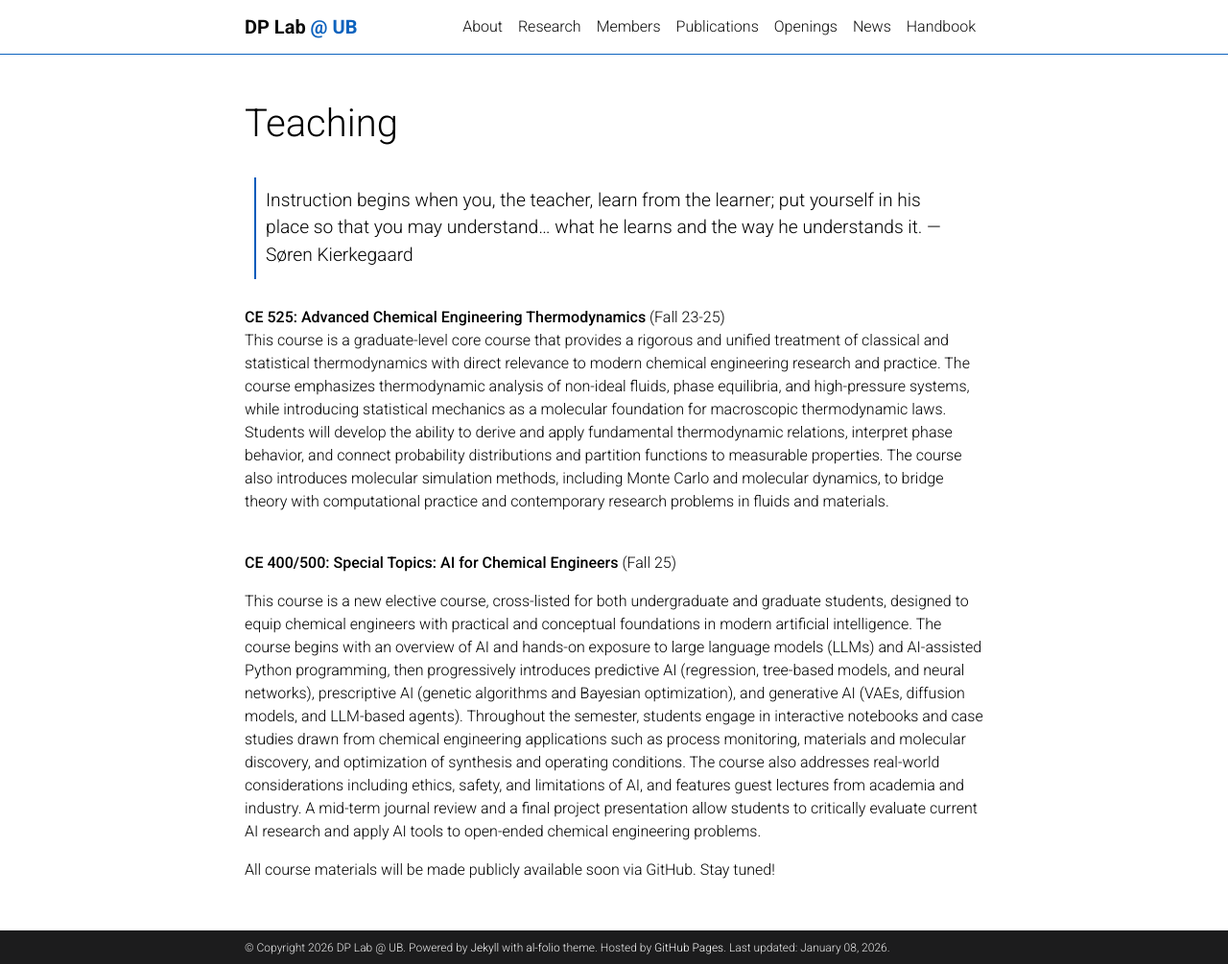
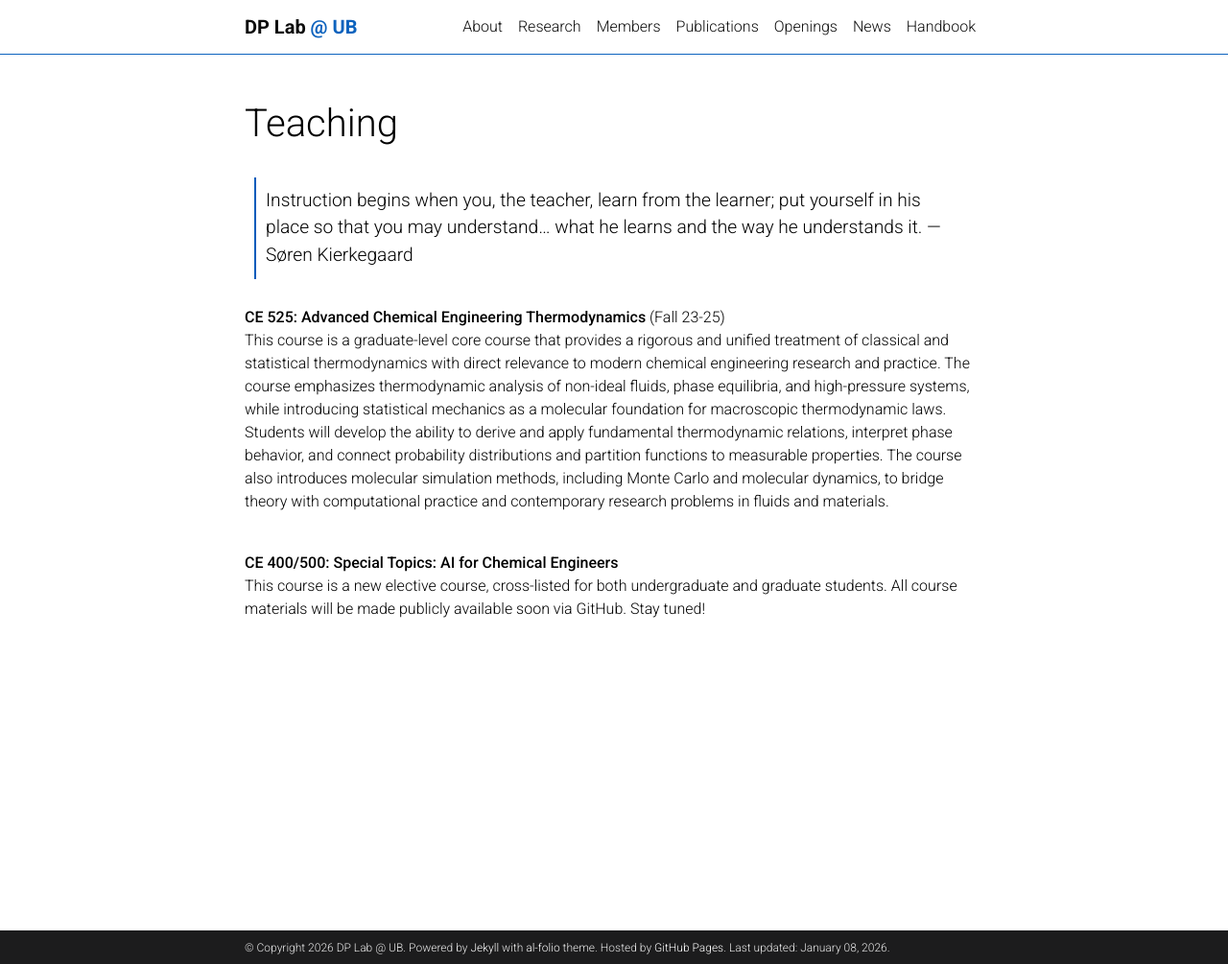
Before and after one commit to ShiResearchGroup/shiresearchgroup.github.io, a Jekyll site: the page built from _pages/teaching.md, in a window 1280 px wide and 1005 px high. Shown: the whole window at 96% size. Built offline with Jekyll 4.4.1, drawn with Linux system fonts in a browser that asks for light colours; comment, search, counter and statistics services are not loaded; a style sheet for code colours, icons or effects is not loaded.

Commit message:
Update teaching.md

```diff
--- a/_pages/teaching.md
+++ b/_pages/teaching.md
@@ -17,11 +17,5 @@ nav_order: 5
 **CE 525: Advanced Chemical Engineering Thermodynamics** (Fall 23-25)<br>
 This course is a graduate-level core course that provides a rigorous and unified treatment of classical and statistical thermodynamics with direct relevance to modern chemical engineering research and practice. The course emphasizes thermodynamic analysis of non-ideal fluids, phase equilibria, and high-pressure systems, while introducing statistical mechanics as a molecular foundation for macroscopic thermodynamic laws. Students will develop the ability to derive and apply fundamental thermodynamic relations, interpret phase behavior, and connect probability distributions and partition functions to measurable properties. The course also introduces molecular simulation methods, including Monte Carlo and molecular dynamics, to bridge theory with computational practice and contemporary research problems in fluids and materials. <br><br>
 
-**CE 400/500: Special Topics: AI for Chemical Engineers** (Fall 25)<br>
-
-
-
-
-This course is a new elective course, cross-listed for both undergraduate and graduate students, designed to equip chemical engineers with practical and conceptual foundations in modern artificial intelligence. The course begins with an overview of AI and hands-on exposure to large language models (LLMs) and AI-assisted Python programming, then progressively introduces predictive AI (regression, tree-based models, and neural networks), prescriptive AI (genetic algorithms and Bayesian optimization), and generative AI (VAEs, diffusion models, and LLM-based agents). Throughout the semester, students engage in interactive notebooks and case studies drawn from chemical engineering applications such as process monitoring, materials and molecular discovery, and optimization of synthesis and operating conditions. The course also addresses real-world considerations including ethics, safety, and limitations of AI, and features guest lectures from academia and industry. A mid-term journal review and a final project presentation allow students to critically evaluate current AI research and apply AI tools to open-ended chemical engineering problems. <br>
-
-All course materials will be made publicly available soon via GitHub. Stay tuned!
+**CE 400/500: Special Topics: AI for Chemical Engineers** <br>
+This course is a new elective course, cross-listed for both undergraduate and graduate students. All course materials will be made publicly available soon via GitHub. Stay tuned!
```
